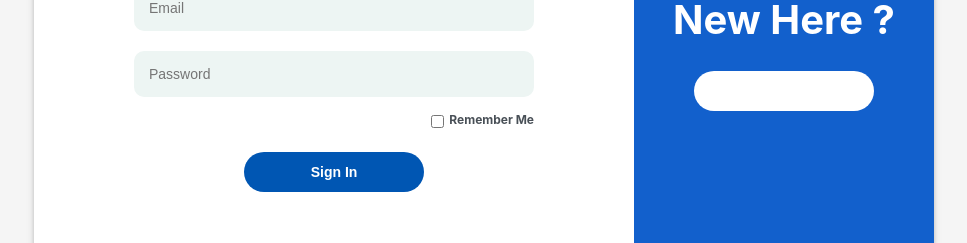
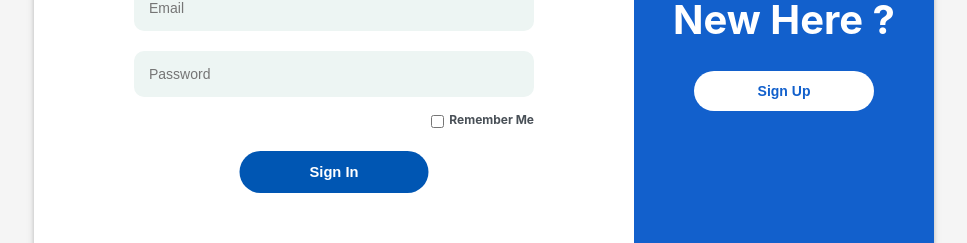
Before and after one commit to BarbaraNeanake/PAW16-Basic-CRUD-API, a React (Create React App) app in the folder Frontend/: page / in a window 1280 px wide. In both pictures the pointer is over the button "Sign In". Shown: the part 347-590 px from the top of the page, without its empty margins (156-1123 px from the left). Built offline with nearby package versions, Linux system fonts and the light colour scheme; the HTML template or start-up script is replaced by a standard one.

Commit message:
update Frontend

```diff
--- a/Frontend/src/components/Login/styles.module.css
+++ b/Frontend/src/components/Login/styles.module.css
@@ -84,17 +84,28 @@
 	outline: none;
 	padding: 12px 0;
 	background-color: white;
+	color: #1260CC;
 	border-radius: 20px;
 	width: 180px;
 	font-weight: bold;
 	font-size: 14px;
 	cursor: pointer;
+	transition: transform 0.3s ease, background-color 0.3s ease;
 }
 
 .green_btn {
 	background-color: #1260CC;
 	color: white;
 	margin: 10px;
+}
+
+.green_btn:hover {
+	transform: scale(1.05);
+}
+
+.white_btn:hover {
+	transform: scale(1.05);
+	background-color: #f5f5f5;
 }
 
 .password_container {
--- a/Frontend/src/components/Register/styles.module.css
+++ b/Frontend/src/components/Register/styles.module.css
@@ -84,11 +84,13 @@
 	outline: none;
 	padding: 12px 0;
 	background-color: white;
+	color: #1260CC;
 	border-radius: 20px;
 	width: 180px;
 	font-weight: bold;
 	font-size: 14px;
 	cursor: pointer;
+	transition: transform 0.3s ease, background-color 0.3s ease;
 }
 
 .green_btn {
@@ -96,3 +98,12 @@
 	color: white;
 	margin: 10px;
 }
+
+.green_btn:hover {
+	transform: scale(1.05);
+}
+
+.white_btn:hover {
+	transform: scale(1.05);
+	background-color: #f5f5f5;
+}
```
